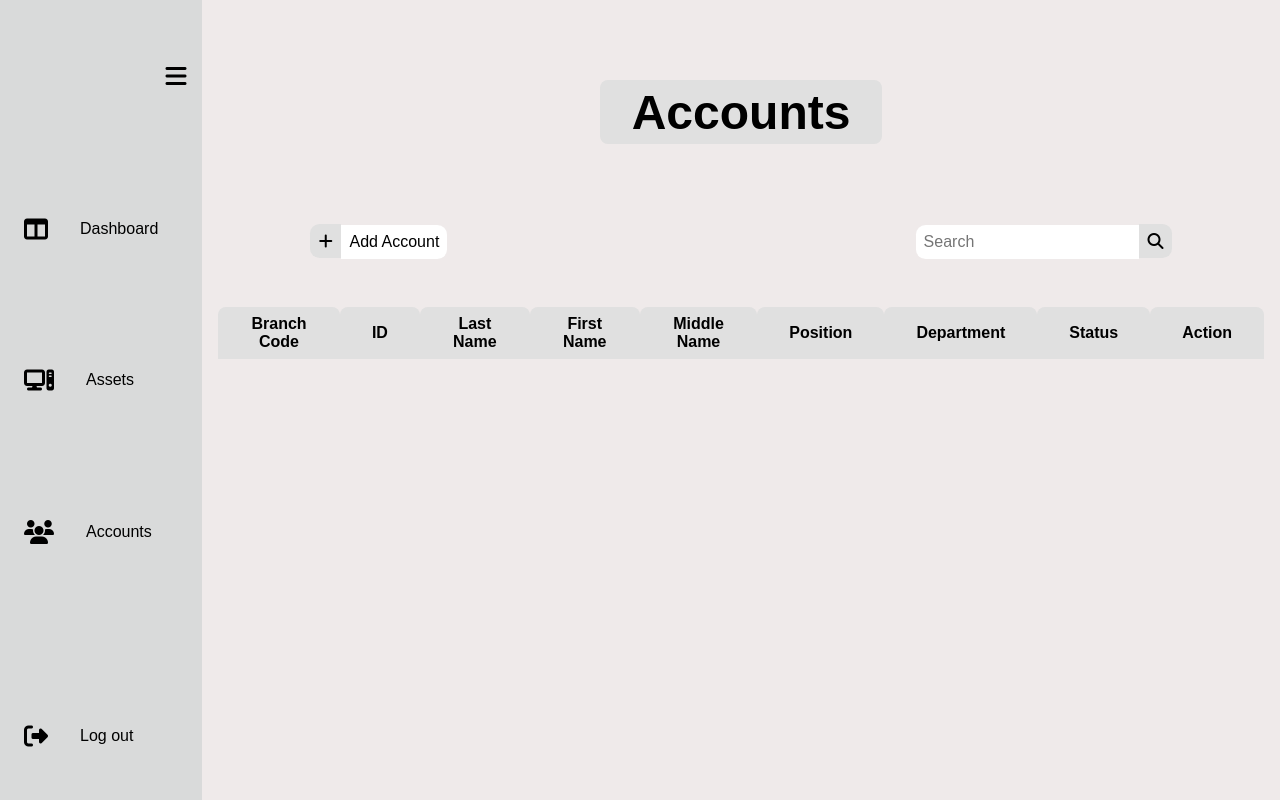
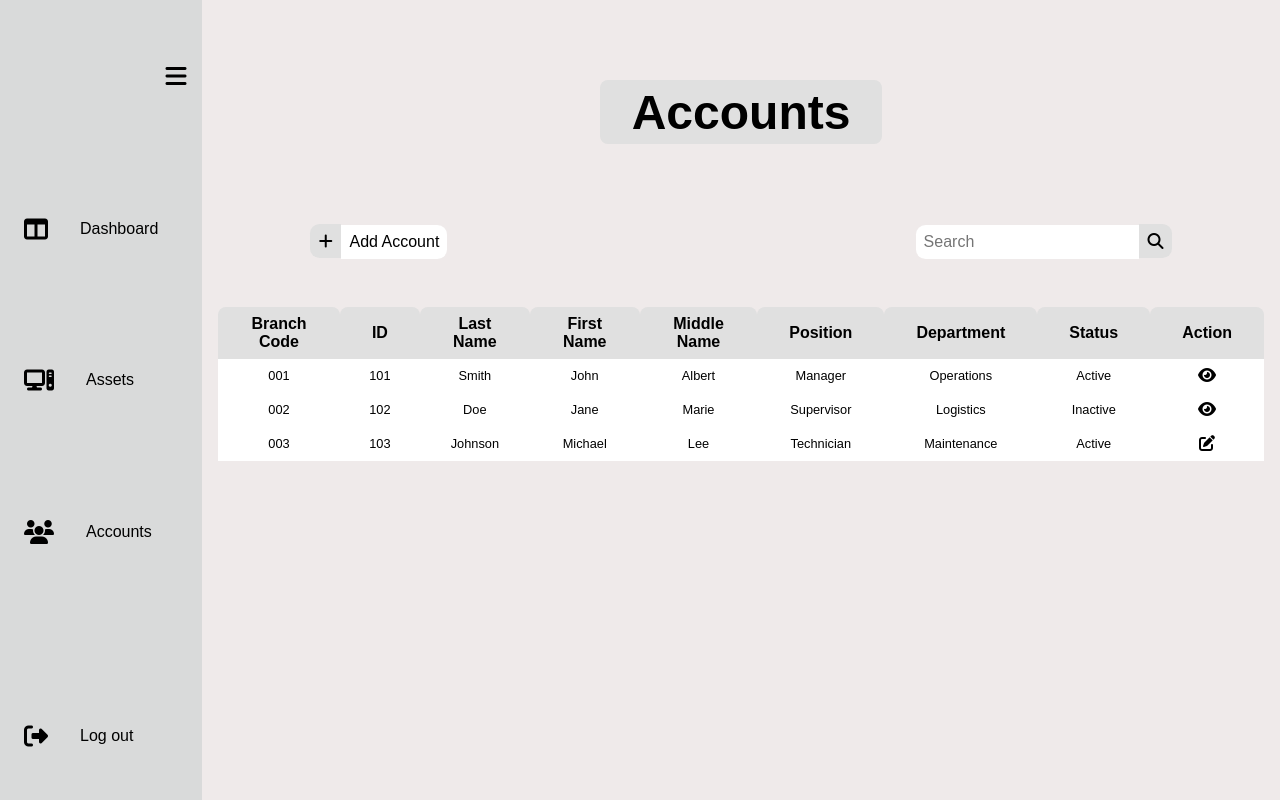
Before and after one commit to creishen/dbms, a PHP site: page /admin-accounts.php in a window 1280 px wide. Run offline with PHP 8.4, Linux system fonts and the light colour scheme; lists and menus that the app fills with data are empty.

Commit message:
Update admin-accounts.php
refined

```diff
--- a/admin-accounts.php
+++ b/admin-accounts.php
@@ -81,9 +81,52 @@
                      </div>
                 </div>
                  <div class="accounts">
-                        <table>
-                            <tr><th>Branch Code</th><th>ID</th><th>Last Name</th><th>First Name</th><th>Middle Name</th><th>Position</th><th>Department</th><th>Status</th><th>Action</th></tr>
-                        </table>
+                 <table>
+                    <tr>
+                        <th>Branch Code</th>
+                        <th>ID</th>
+                        <th>Last Name</th>
+                        <th>First Name</th>
+                        <th>Middle Name</th>
+                        <th>Position</th>
+                        <th>Department</th>
+                        <th>Status</th>
+                        <th>Action</th>
+                    </tr>
+                    <tr>
+                        <td>001</td>
+                        <td>101</td>
+                        <td>Smith</td>
+                        <td>John</td>
+                        <td>Albert</td>
+                        <td>Manager</td>
+                        <td>Operations</td>
+                        <td>Active</td>
+                        <td><button><i class="fa-solid fa-eye"></i></button></td>
+                    </tr>
+                    <tr>
+                        <td>002</td>
+                        <td>102</td>
+                        <td>Doe</td>
+                        <td>Jane</td>
+                        <td>Marie</td>
+                        <td>Supervisor</td>
+                        <td>Logistics</td>
+                        <td>Inactive</td>
+                        <td><button><i class="fa-solid fa-eye"></i></button></td>
+                    </tr>
+                    <tr>
+                        <td>003</td>
+                        <td>103</td>
+                        <td>Johnson</td>
+                        <td>Michael</td>
+                        <td>Lee</td>
+                        <td>Technician</td>
+                        <td>Maintenance</td>
+                        <td>Active</td>
+                        <td><button><i class="fa-solid fa-pen-to-square"></i></button></td>
+                    </tr>
+                </table>
                    </div>
             </div>
         </div>
@@ -127,6 +170,7 @@
       popup.fadeOut(300);
       overlay.hide();
     });
+
   });
 
     $(document).ready(function() {
```
